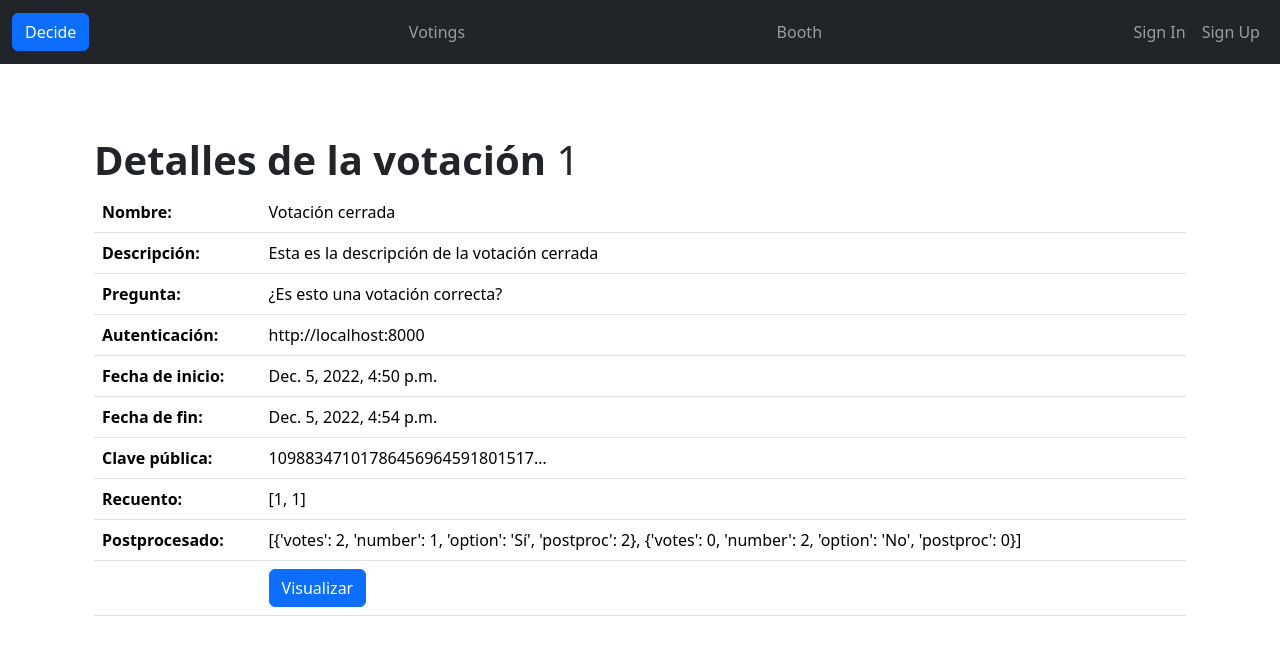
After one commit to part-pantoja/decide, a Django app: page /voting/details/1 in a window 1280 px wide. The commit adds this page. Shown: the top 655 px of the page. Run offline with Django 3.2, Linux system fonts and the light colour scheme; data comes from the database, SQL or seed files in the repository.

Commit message:
feat: detalles de la votación y acciones #63

```diff
--- a/decide/visualizer/templates/visualizer/index.html
+++ b/decide/visualizer/templates/visualizer/index.html
@@ -17,6 +17,10 @@
     <br>
     <h5> <a href="{% url 'request:create_request' voting.id %}">Solicitar censo</a>
     </h5>
+    {% if user.is_authenticated and user.is_staff %}
+        <h5> <a href="{% url 'voting:voting_details' voting.id %}">Administrar votación</a>
+        </h5>
+    {% endif %}
     <br>
 
     {% endfor %}
--- /dev/null
+++ b/decide/voting/templates/voting/voting_details.html
@@ -0,0 +1,64 @@
+{% extends "base.html" %}
+
+{% block content %}
+
+<div class="container mt-5">
+    <h1><strong>Detalles de la votación</strong> {{ voting.id }}</h1>
+    <table class="table">
+        <tbody>
+            <tr>
+                <th scope="row">Nombre:</th>
+                <td>{{ voting.name }}</td>
+            </tr>
+            <tr>
+                <th scope="row">Descripción:</th>
+                <td>{{ voting.desc }}</td>
+            </tr>
+            <tr>
+                <th scope="row">Pregunta:</th>
+                <td>{{ voting.question }}</td>
+            </tr>
+            <tr>
+                <th scope="row">Autenticación:</th>
+                <td>{{ voting.auths.get }}</td> <!-- Asegúrate de obtener los datos correctamente -->
+            </tr>
+            <tr>
+                <th scope="row">Fecha de inicio:</th>
+                <td>{{ voting.start_date }}</td>
+            </tr>
+            <tr>
+                <th scope="row">Fecha de fin:</th>
+                <td>{{ voting.end_date }}</td>
+            </tr>
+            <tr>
+                <th scope="row">Clave pública:</th>
+                <td>{{ voting.pub_key | truncatechars:30 }}</td>
+            </tr>
+            <tr>
+                <th scope="row">Recuento:</th>
+                <td>{{ voting.tally }}</td>
+            </tr>
+            <tr>
+                <th scope="row">Postprocesado:</th>
+                <td>{{ voting.postproc }}</td>
+            </tr>
+            <tr>
+                <th scope="row"></th>
+                <td>
+                    {% if not voting.start_date %}
+                    <a href="{% url 'voting:start_voting' voting.id %}" class="btn btn-primary">Empezar</a>
+                    {% endif %}
+                    {% if not voting.end_date %}
+                    <a href="{% url 'voting:stop_voting' voting.id %}" class="btn btn-primary">Finalizar</a>
+                    {% endif %}
+                    {% if not voting.tally %}
+                    <a href="{% url 'voting:tally_votes' voting.id %}" class="btn btn-primary">Hacer recuento</a>
+                    {% endif %}
+                    <a href="{% url 'visualizer:voting_detail' voting.id %}" class="btn btn-primary">Visualizar</a>
+                </td>
+            </tr>
+        </tbody>
+    </table>
+</div>
+
+{% endblock %}
--- a/decide/voting/urls.py
+++ b/decide/voting/urls.py
@@ -7,4 +7,8 @@ urlpatterns = [
     path('', views.VotingView.as_view(), name='voting'),
     path('<int:voting_id>/', views.VotingUpdate.as_view(), name='voting'),
     path('create_voting/', views.create_voting, name='create_voting'),
+    path('details/<int:voting_id>', views.voting_details, name='voting_details'),
+    path('start/<int:voting_id>', views.start_voting, name='start_voting'),
+    path('stop/<int:voting_id>', views.stop_voting, name='stop_voting'),
+    path('tally/<int:voting_id>', views.tally_votes, name='tally_votes'),
 ]
--- a/decide/voting/views.py
+++ b/decide/voting/views.py
@@ -1,4 +1,5 @@
 import django_filters.rest_framework
+from django.http import HttpResponseRedirect
 from django.conf import settings
 from django.contrib.auth.decorators import user_passes_test
 from django.utils import timezone
@@ -6,6 +7,7 @@ from django.shortcuts import get_object_or_404
 from rest_framework import generics, status
 from rest_framework.response import Response
 from django.shortcuts import render, redirect
+from django.urls import reverse
 
 from .models import Question, QuestionOption, Voting
 from .serializers import SimpleVotingSerializer, VotingSerializer
@@ -26,6 +28,29 @@ def create_voting(request):
         form = VotingForm()
 
     return render(request, "voting/create_voting.html", {"form": form})
+
+def voting_details(request, voting_id):
+    voting = get_object_or_404(Voting, pk=voting_id)
+    return render(request, "voting/voting_details.html", {"voting": voting})
+
+def start_voting(request, voting_id):
+    voting = get_object_or_404(Voting, pk=voting_id)
+    voting.create_pubkey()
+    voting.start_date = timezone.now()
+    voting.save()
+    return redirect('voting:voting_details', voting_id=voting_id)
+
+def stop_voting(request, voting_id):
+    voting = get_object_or_404(Voting, pk=voting_id)
+    voting.end_date = timezone.now()
+    voting.save()
+    return redirect('voting:voting_details', voting_id=voting_id)
+
+def tally_votes(request, voting_id):
+    voting = get_object_or_404(Voting, pk=voting_id, end_date__lt=timezone.now())
+    token = request.session.get('auth-token', '')
+    voting.tally_votes(token)
+    return redirect('voting:voting_details', voting_id=voting_id)
 
 class VotingView(generics.ListCreateAPIView):
     queryset = Voting.objects.all()
```
